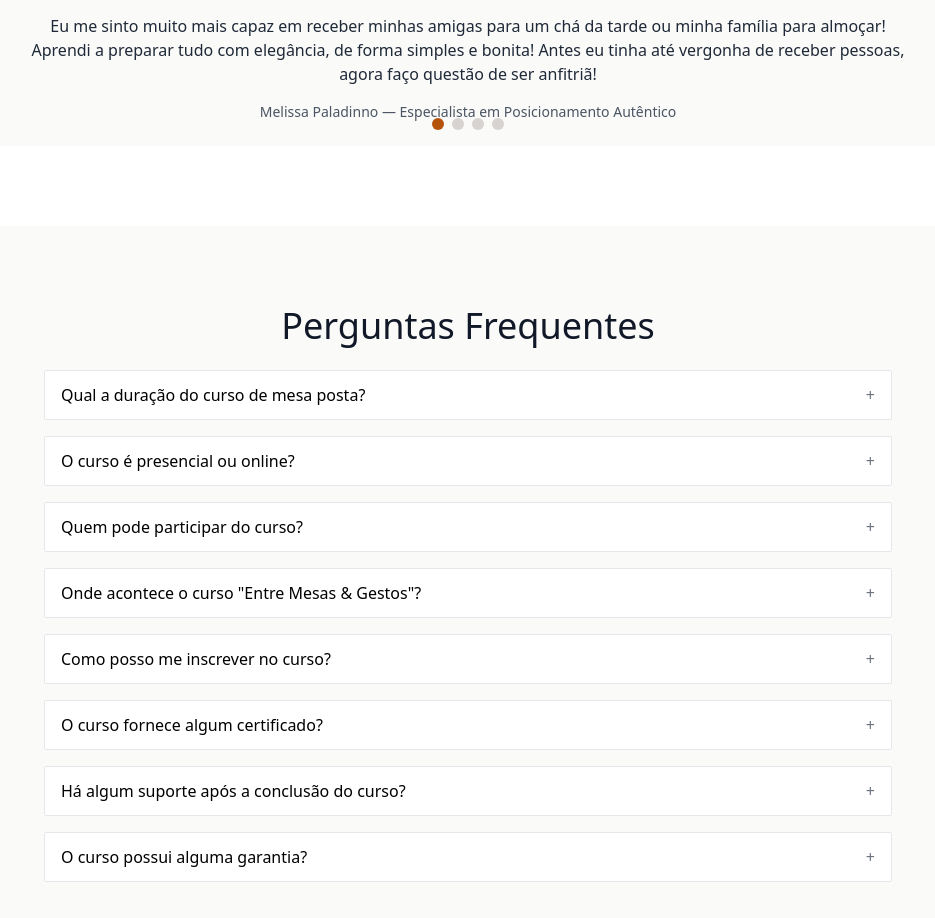
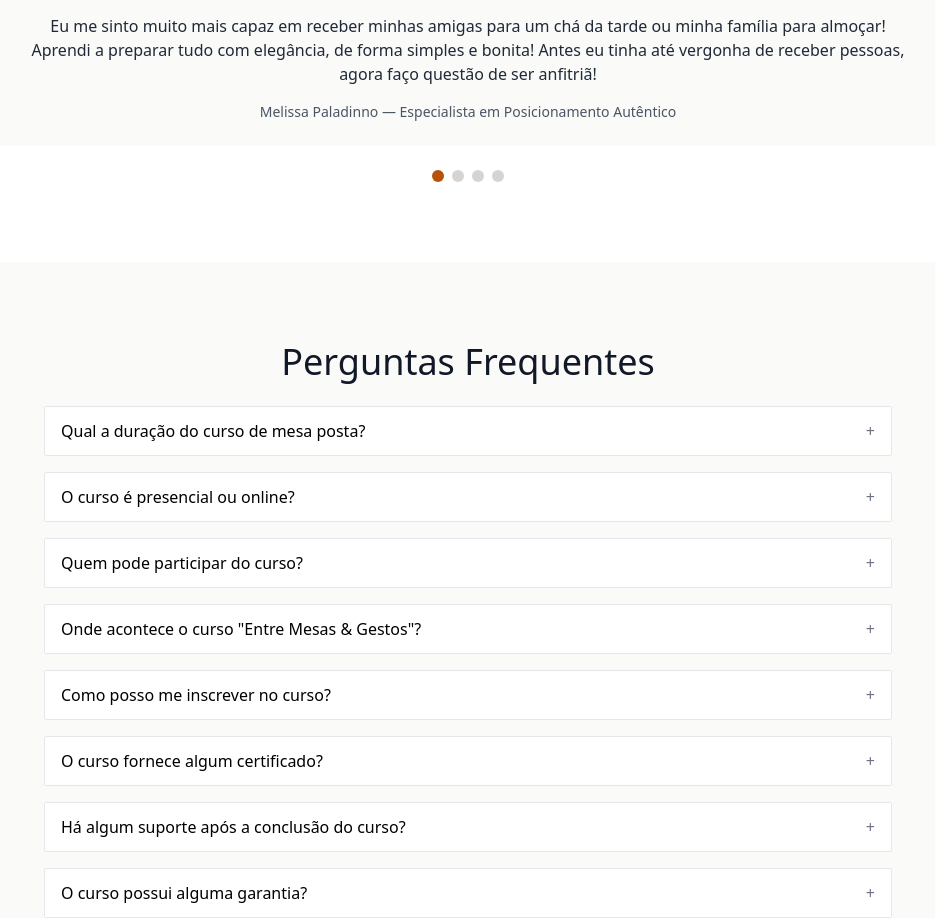
Before and after one commit to kainamf/entre-loucas-e-gestos, a React (Vite) app: page / in a window 1280 px wide. Shown: the part 5532-6450 px from the top of the page, without its empty margins (172-1107 px from the left). Built offline with nearby package versions, Linux system fonts and the light colour scheme.

Commit message:
fix: Move carousel indicators outside overflow area to prevent content overlap

```diff
--- a/src/components/Testimonials.tsx
+++ b/src/components/Testimonials.tsx
@@ -65,8 +65,11 @@ export default function Testimonials() {
             ))}
           </div>
 
-          {/* Indicators */}
-          <div className="absolute bottom-4 left-1/2 transform -translate-x-1/2 flex gap-2">
+          {/* end carousel container */}
+        </div>
+
+        {/* Indicators moved outside the overflow-hidden area to avoid overlap with slide content */}
+        <div className="flex justify-center mt-6 gap-2">
           {items.map((_, i) => (
             <button
               key={i}
@@ -77,7 +80,6 @@ export default function Testimonials() {
           ))}
         </div>
       </div>
-      </div>
     </section>
   );
 }
```
Lines whose indentation alone changed are shown as unchanged.
